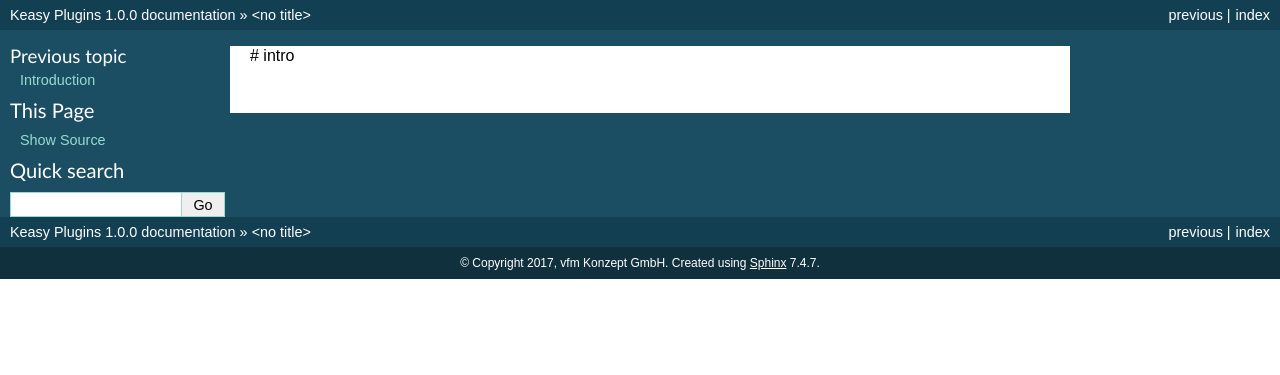
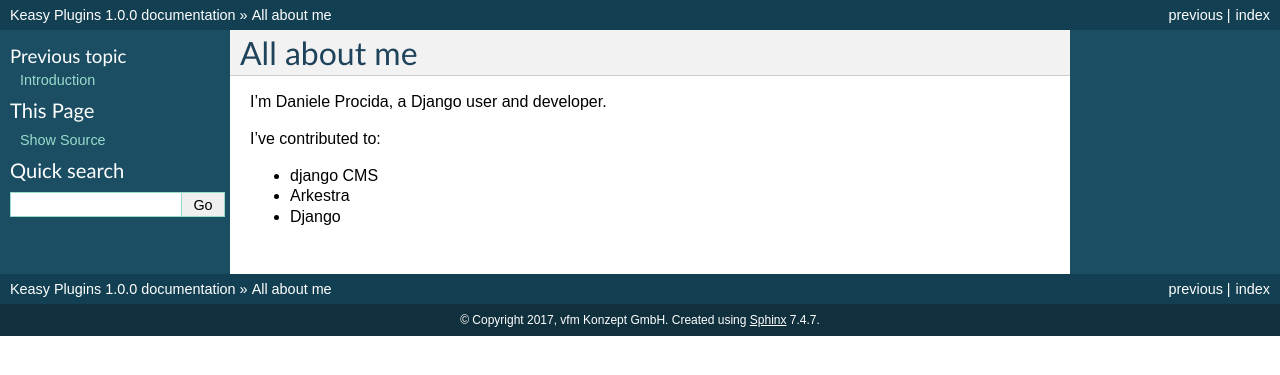
Before and after one commit to vfm/KeasyPlugins, a Sphinx documentation site: the page built from docs/source/intro.rst, in a window 1280 px wide. Shown: the top 375 px of the page. Built offline with Sphinx 7.4.7, drawn with Linux system fonts in a browser that asks for light colours.

Commit message:
Update intro.rst

```diff
--- a/docs/source/intro.rst
+++ b/docs/source/intro.rst
@@ -1 +1,11 @@
-# intro
+############
+All about me
+############
+
+I'm Daniele Procida, a Django user and developer.
+
+I've contributed to:
+
+*   django CMS
+*   Arkestra
+*   Django
```
